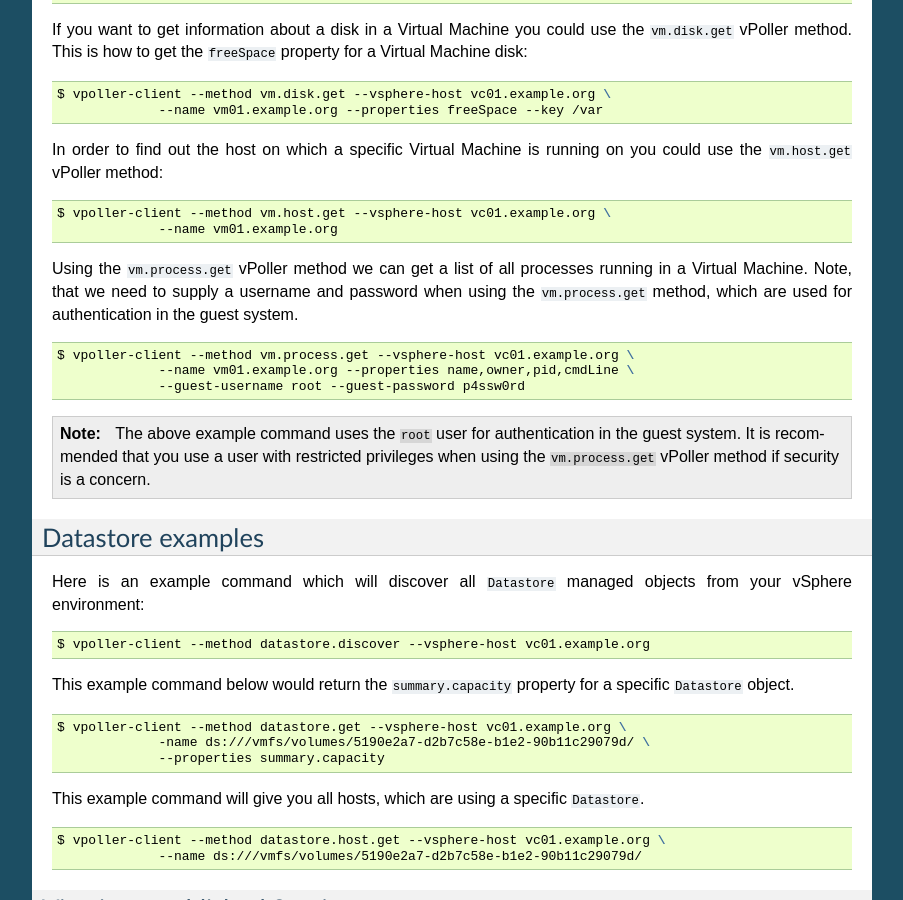
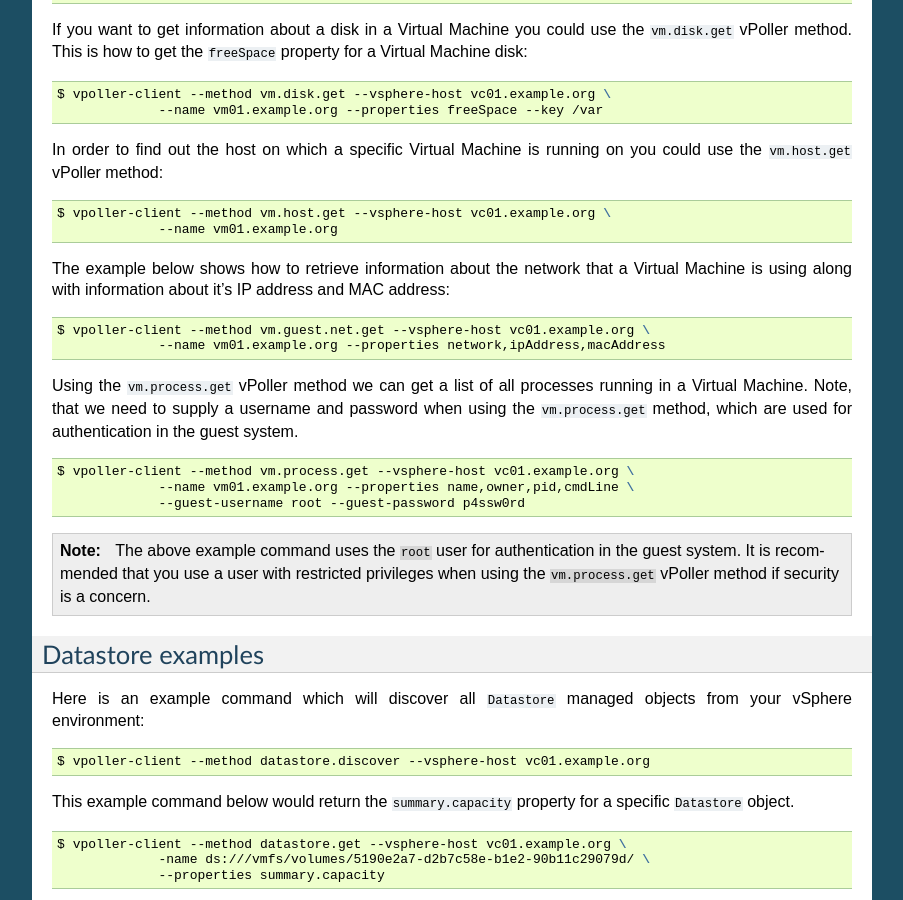
Before and after one commit to dnaeon/py-vpoller, a Sphinx documentation site: the page built from docs/examples.rst, in a window 1280 px wide and 900 px high, scrolled down 1755 px. Shown: the whole window, without its empty margins (198-1101 px from the left). Built offline with Sphinx 7.4.7, drawn with Linux system fonts in a browser that asks for light colours.

Commit message:
Provide an example how to retrieve the network, IP and MAC address of a virtual machine

```diff
--- a/docs/examples.rst
+++ b/docs/examples.rst
@@ -147,6 +147,15 @@ running on you could use the ``vm.host.get`` vPoller method:
    $ vpoller-client --method vm.host.get --vsphere-host vc01.example.org \
 		--name vm01.example.org
 
+The example below shows how to retrieve information about the network
+that a Virtual Machine is using along with information about it's
+IP address and MAC address:
+
+.. code-block:: bash
+
+   $ vpoller-client --method vm.guest.net.get --vsphere-host vc01.example.org \
+		--name vm01.example.org --properties network,ipAddress,macAddress
+
 Using the ``vm.process.get`` vPoller method we can get a list of all
 processes running in a Virtual Machine. Note, that we need to supply a
 username and password when using the ``vm.process.get`` method, which
```
